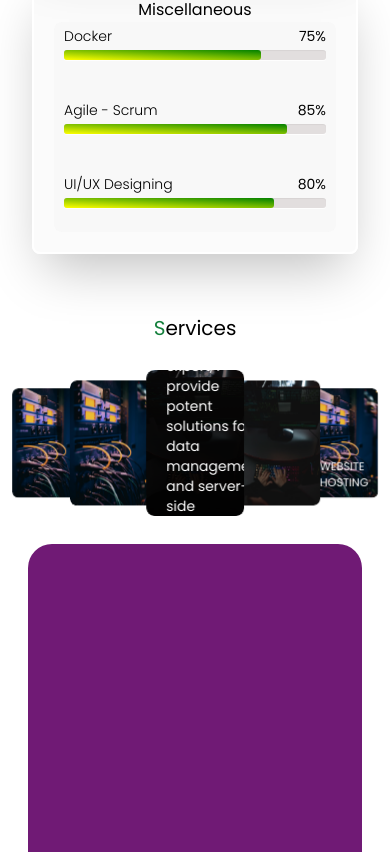
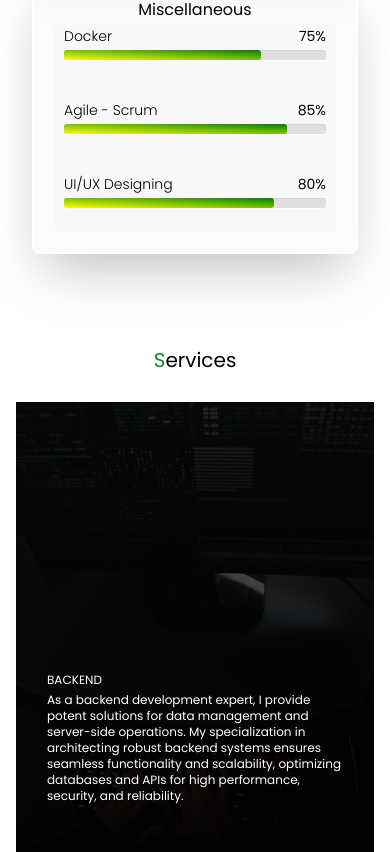
Before and after one commit to GoodluckMlungusye/portfolio, a React (Create React App) app: page / in a window 390 px wide. Shown: the part 3792-4644 px from the top of the page. Built offline with nearby package versions, Linux system fonts and the light colour scheme.

Commit message:
responsive design for service section

```diff
--- a/src/components/Services.jsx
+++ b/src/components/Services.jsx
@@ -13,7 +13,7 @@ const Services = () => {
           <img src={service.image} alt={service.id}/>
         </div>
         <div className="service-content">
-          <div>
+          <div className="service-content-wrapper">
             <h2>{service.name}</h2>
             <p>{service.description}</p>
           </div>
@@ -23,7 +23,7 @@ const Services = () => {
   ));
 
   return (
-    <div id="services">
+    <div id="services" className="service-container">
       <div className="title">
         <h3>
           <span>S</span>ervices
@@ -42,6 +42,7 @@ const Services = () => {
           modifier: 2,
         }}
         modules={[EffectCoverflow]}
+        className="swiper-container"
       >
         {displaySwiperSlides}
       </Swiper>
--- a/src/index.css
+++ b/src/index.css
@@ -250,23 +250,23 @@
 
 /* SERVICES */
 
-.swiper-slide {
-  @apply !w-1/4
+.service-container {
+  @apply max-w-[124rem] py-8 px-4 my-0 mx-auto
 }
 
-.service-box{
-  @apply relative overflow-hidden duration-500 rounded-lg size-full
+.swiper-container {
+  @apply py-8 px-0 relative
 }
 
-.service-box .service-img{
-  @apply  w-full h-full rounded-lg
+.swiper-slide {
+  @apply !w-[25rem] !h-[30rem] min-[500px]:!w-[30rem] min-[500px]:!h-[35rem] !relative
 }
 
-.swiper-3d .swiper-slide-shadow-left, .swiper-3d .swiper-slide-shadow-right{
-  @apply !bg-none !hidden
+.swiper-slide img{
+  @apply !w-[25rem] !h-[30rem] min-[500px]:!w-[30rem] min-[500px]:!h-[35rem] rounded-lg object-cover
 }
 
-.swiper-slide-active  .service-box .service-img:before{
+.swiper-slide-active .service-img:before{
   content: '';
   position: absolute;
   top: 0;
@@ -278,15 +278,24 @@
   mix-blend-mode: multiply;
   opacity: 1;
   transition: 0.5s;
-  border-radius: 10px;
+  border-radius: 8px;
 }
 
-.service-box .service-img img{
-  @apply  w-full h-full object-cover rounded-lg
+.swiper-slide-shadow-left,
+.swiper-slide-shadow-right {
+  @apply !hidden
+}
+
+.service-box{
+  @apply relative overflow-hidden duration-500 rounded-lg size-full
 }
 
 .service-box .service-content{
   @apply absolute top-0 left-0 w-full h-full z-[2] flex p-5 items-center rounded-lg
+}
+
+.service-box .service-content .service-content-wrapper{
+  @apply min-[416px]:p-0 p-8
 }
 
 .service-box .service-content h2{
@@ -294,7 +303,7 @@
 }
 
 .swiper-slide-active .service-box .service-content h2{
-  @apply translate-y-40 delay-[600ms]
+  @apply  translate-y-24 min-[430px]:translate-y-28 min-[500px]:translate-y-40 delay-[600ms] min-[430px]:text-base text-xs
 }
 
 .service-box .service-content p{
@@ -302,117 +311,5 @@
 }
 
 .swiper-slide-active .service-box .service-content p{
-  @apply translate-y-40 delay-[700ms]
+  @apply translate-y-24 min-[430px]:translate-y-28 min-[500px]:translate-y-40 delay-[700ms] min-[430px]:text-sm text-xs
 }
-
-
-/*
-  .swiper-3d .swiper-slide-shadow-left, .swiper-3d .swiper-slide-shadow-right{
-    @apply !bg-none
-  }
-
-  .service-box{
-    @apply relative w-60 overflow-hidden duration-500
-  }
-
-  .swiper-slide-active .service-box{
-    @apply z-[1] shadow-2xl
-  }
-
-  .service-box .service-img{
-    @apply absolute top-0 left-0 w-full h-full rounded-lg
-  }
-
-
-  .swiper-slide-active  .service-box .service-img:before{
-
-    content: '';
-    position: absolute;
-    top: 0;
-    left: 0;
-    width: 100%;
-    height: 100%;
-    z-index: 1;
-    background: linear-gradient(180deg,#746868,#0e0d0d);
-    mix-blend-mode: multiply;
-    opacity: 0;
-    transition: 0.5s;
-    border-radius: 10px;
-  }
-
-  .swiper-slide-active  .service-box .service-img{
-    @apply before:opacity-100
-  }
-
-  .service-box .service-img img{
-    @apply absolute top-0 left-0 w-full h-full object-cover rounded-lg
-  }
-
-  .service-box .service-content{
-    @apply absolute top-0 left-0 w-full h-full z-[2] flex p-5 items-center rounded-lg
-  }
-
-  .service-box .service-content h2{
-    @apply text-white duration-500 uppercase mb-1 text-[15px] translate-y-52
-  }
-
-  .swiper-slide-active .service-box .service-content h2{
-    @apply translate-y-0 delay-[600ms]
-  }
-
-  .service-box .service-content p{
-    @apply text-white duration-500 text-sm translate-y-52
-  }
-
-  .swiper-slide-active .service-box .service-content p{
-    @apply translate-y-0 delay-[700ms]
-  }
- */
-
-
-
-/*
-  .service-container {
-    max-width: 124rem;
-    padding: 4rem 1rem;
-    margin: 0 auto;
-  }
-
-  .swiper-container {
-    height: 52rem;
-    padding: 2rem 0;
-    position: relative;
-  }
-
-  .swiper-slide {
-    width: 37rem;
-    height: 42rem;
-    position: relative;
-  }
-
-  @media (max-width: 500px) {
-    .swiper-container {
-      height: 47rem;
-    }
-    .swiper-slide {
-      width: 28rem !important;
-      height: 36rem !important;
-    }
-    .swiper-slide img {
-      width: 28rem !important;
-      height: 36rem !important;
-    }
-  }
-
-  .swiper-slide img {
-    width: 37rem;
-    height: 42rem;
-    border-radius: 10px;
-    object-fit: cover;
-  }
-
-  .swiper-slide-shadow-left,
-  .swiper-slide-shadow-right {
-    display: none;
-  }
-   */
```
